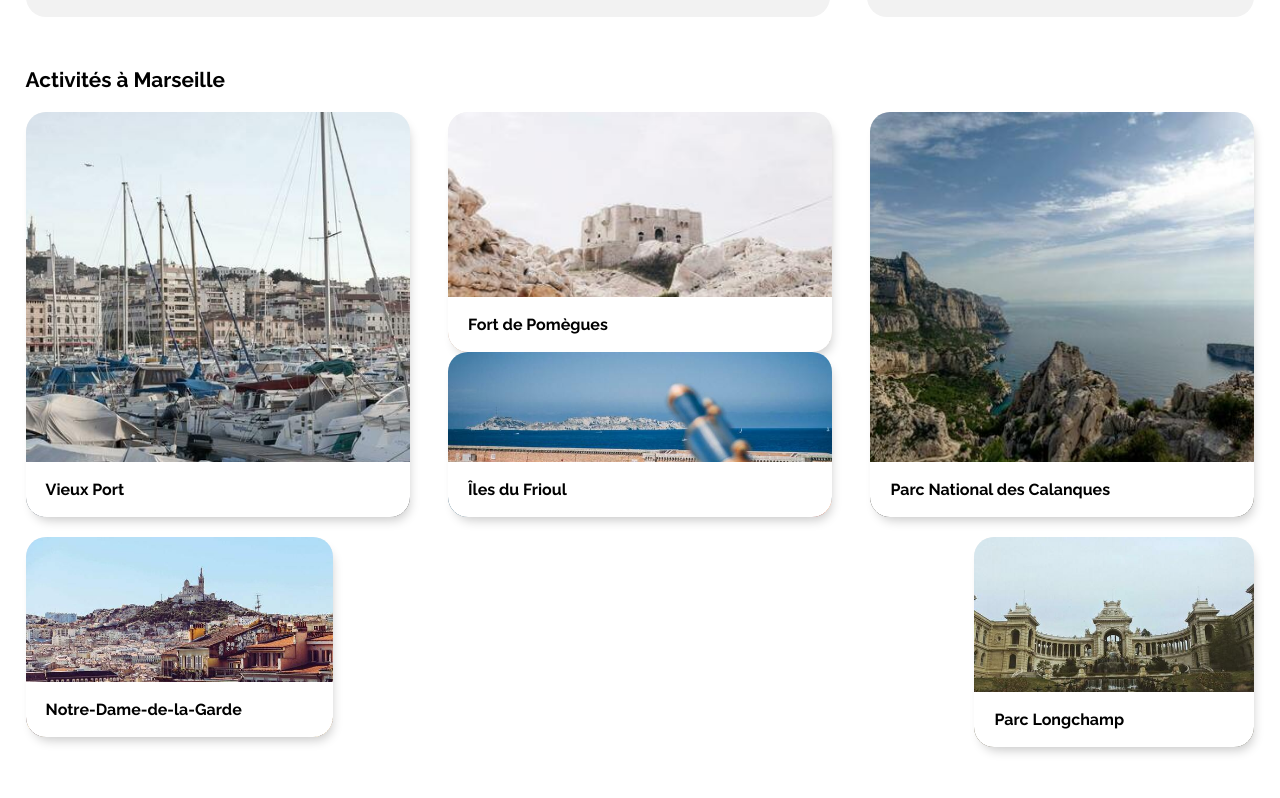
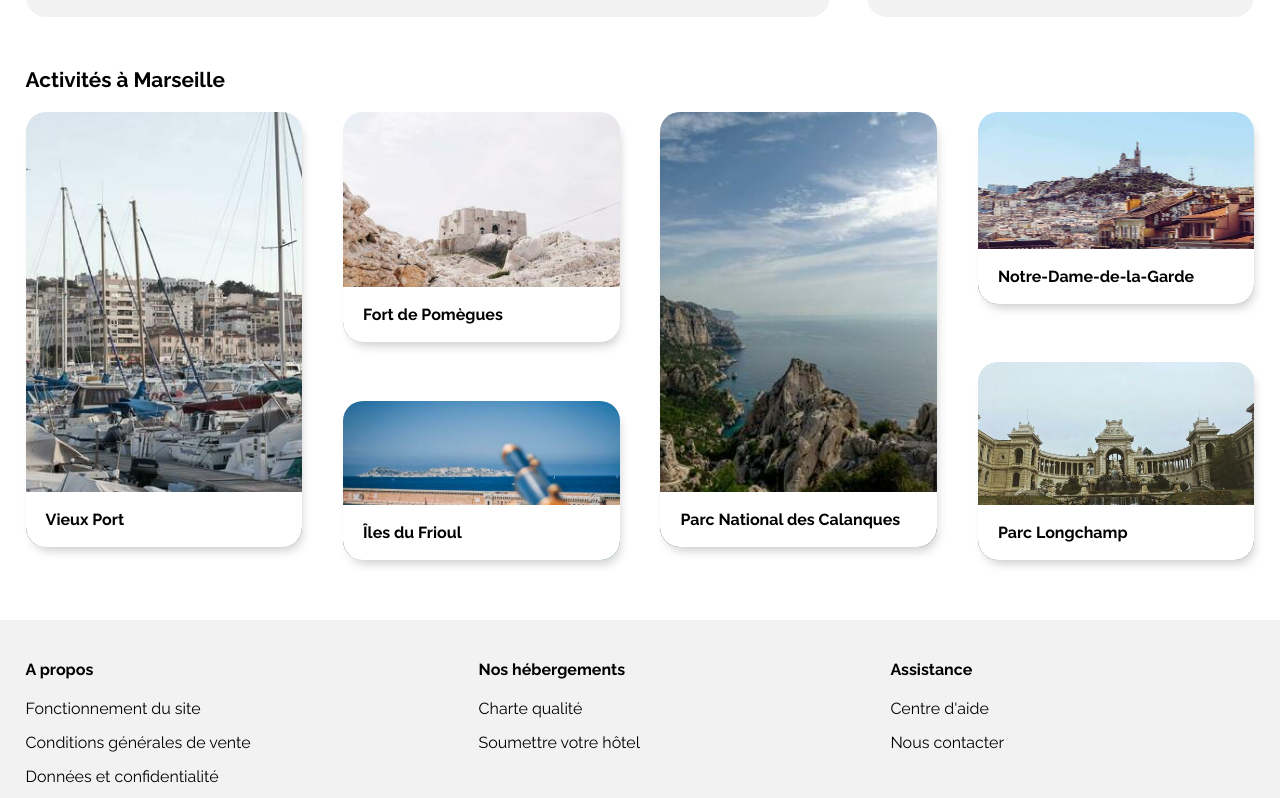
Before and after one commit to Goldawn/Goldawn.github.io, a plain HTML site: page index.html in a window 1280 px wide. Shown: the part 1015-1813 px from the top of the page. Drawn offline with Linux system fonts and the light colour scheme.

Commit message:
Quality of code and responsive update

```diff
--- a/style.css
+++ b/style.css
@@ -450,11 +450,14 @@ YP   YP  `Y88P'    YP    Y888888P    YP    Y888888P    YP       YP         `8888
 }
 
 .activity_cards-container {
-  width: 300px;
+  width: 22.5%;
   margin-top: 20px;
   display: flex;
   flex-direction: column;
   justify-content: space-between;
+
+  height: 35vw;
+  max-height: 450px;
 }
 
 .activity_cards {
@@ -578,19 +581,33 @@ YP  YP  YP Y88888P Y8888D' Y888888P YP   YP       `Y88'Y8 ~Y8888P' Y88888P 88
   }
 }
 
+@media screen and ( max-width: 1335px) {
+
+  .full_height {
+    height: 34vw;
+  }
+
+  .low_height {
+    height: 12.4vw;
+  }
+
+  .high_height {
+    height: 18vw;
+  }
+
+  .higher_height {
+    height: 15.5vw;
+  }
+
+  .lower_height {
+    height: 15vw;
+  }
+
+}
+
 @media screen and ( max-width: 1305px) {
 
-  .activity_cards-container {
-    width: 30vw;
-  }
 
-  #activity_container .activity_cards-container:last-child {
-    width: 100vw;
-    flex-direction: row;
-  }
-  .lower_height {
-    margin-right: 15px;
-  }
 }
 
 @media screen and ( max-width: 1150px) {
@@ -671,8 +688,26 @@ aside {
   width: 40vw;
 }
 
+#activity_container .activity_cards-container:last-child {
+  width: 100vw;
+  flex-direction: row;
+}
+.lower_height {
+  margin-right: 15px;
+}
+
+#activity_container .activity_cards-container:last-child {
+  width: 100vw;
+  flex-direction: row;
+}
+.lower_height {
+  margin-right: 15px;
+}
+
 .activity_cards-container {
   width: 28vw;
+  height: auto;
+  max-height: initial;
 }
 
 .full_height {
```
